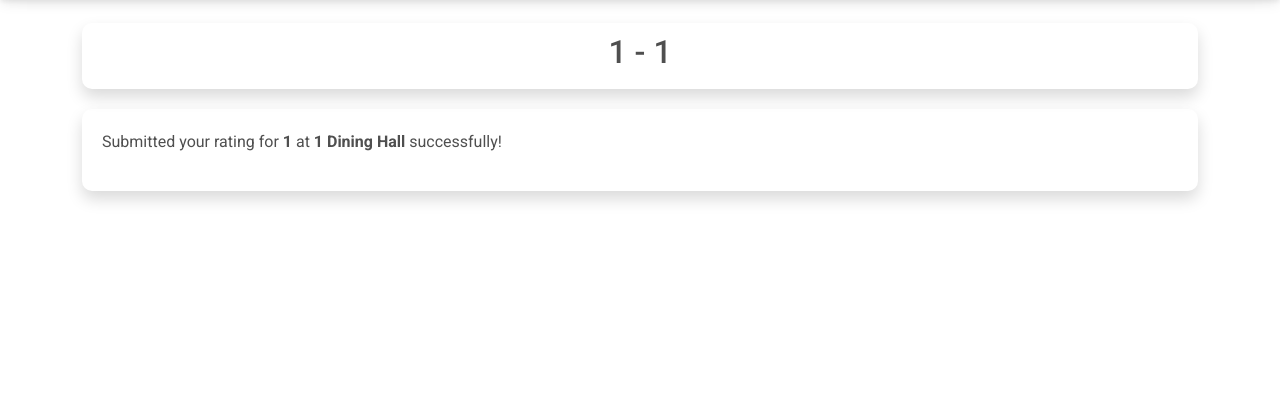
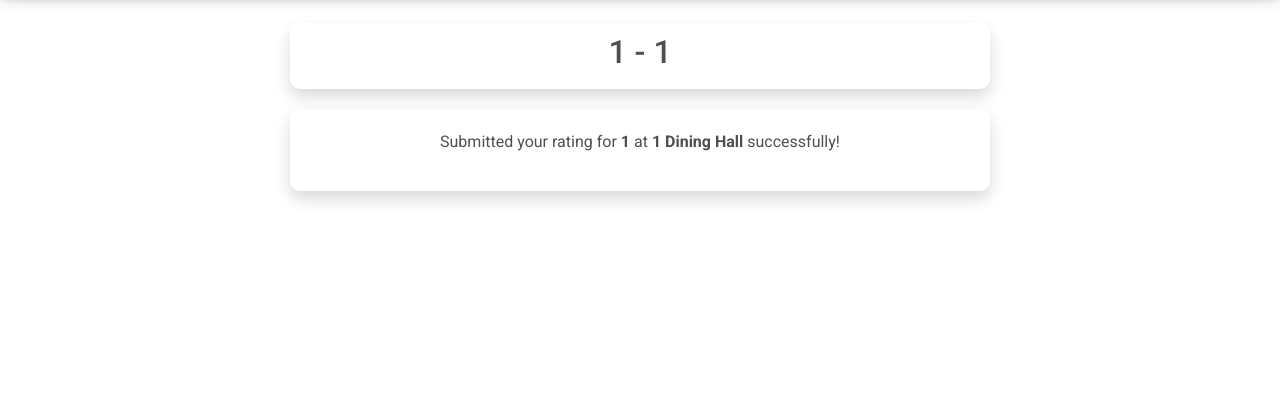
Before and after one commit to mcookly/project-valjean, a Flask app: page /rate/submitted/1/1 in a window 1280 px wide. Shown: the part 77-478 px from the top of the page. Run offline with Flask 2, Linux system fonts and the light colour scheme; some libraries are stand-ins or nearby versions.

Commit message:
added a max-width to rate-base

```diff
--- a/web/src/static/css/custom.css
+++ b/web/src/static/css/custom.css
@@ -9,6 +9,7 @@ form {
 #form-flex-div {
     margin-top: 100px;
     margin-bottom: 150px;
+    max-width: 700px;
 }
 .location-form {
     border-radius: 10px;
--- a/web/src/templates/rate-base.html
+++ b/web/src/templates/rate-base.html
@@ -11,7 +11,7 @@
 
     <!-- All page-specific content should go in here -->
     <div class="container">
-        <div id="form-flex-div" class="d-flex flex-column justify-content-center align-items-center pb-20">
+        <div id="form-flex-div" class="d-flex flex-column justify-content-center align-items-center pb-20 mx-auto">
           {% if dh %}
             <div class="text-center flex-row location-form shadow">
               {% if meal %}
--- a/web/src/templates/rate/submitted.html
+++ b/web/src/templates/rate/submitted.html
@@ -2,6 +2,6 @@
 {% set active_page = "Rate" %}
 {% block content %}
 <div class="flex-row rate-form shadow" style="padding: 20px;">
-    <p>Submitted your rating for <b>{{ meal }}</b> at <b>{{ dh }} Dining Hall</b> successfully!</p>
+    <p class="text-center">Submitted your rating for <b>{{ meal }}</b> at <b>{{ dh }} Dining Hall</b> successfully!</p>
 </div>
 {% endblock  %}
```
